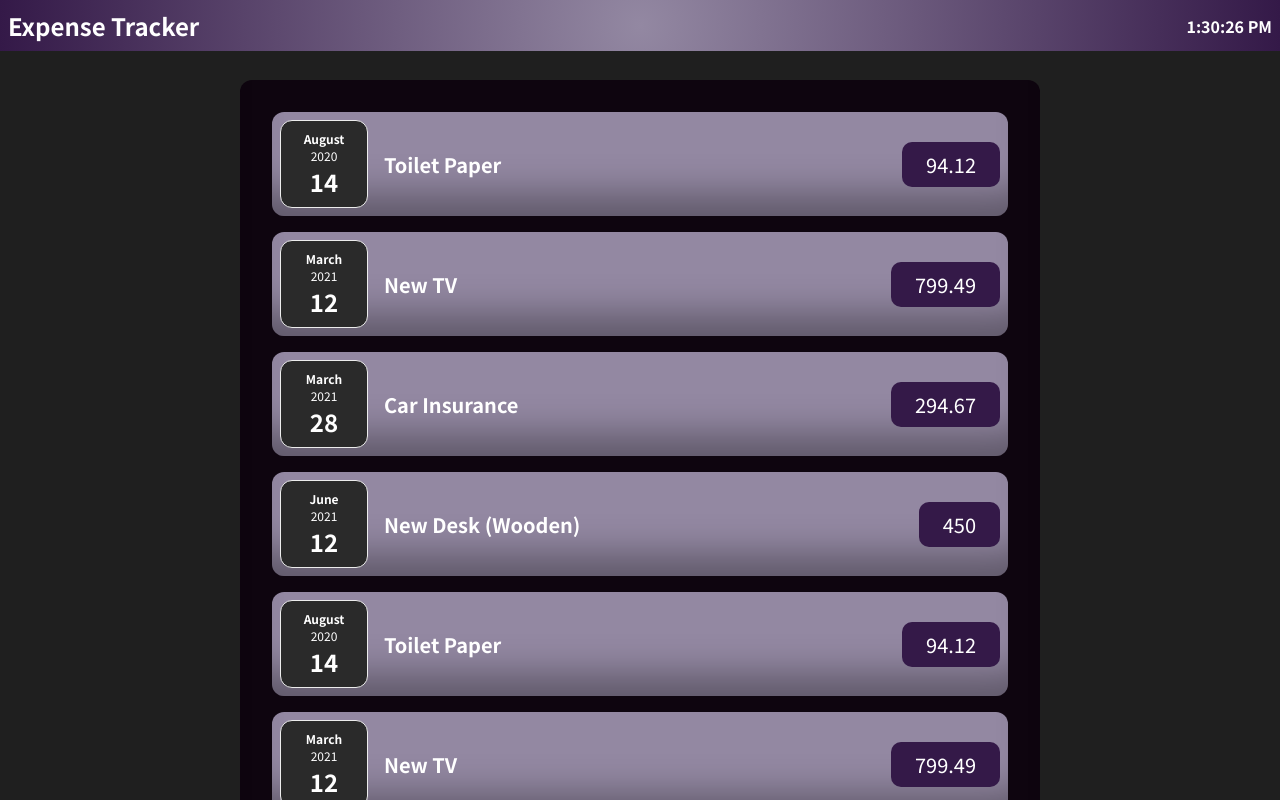
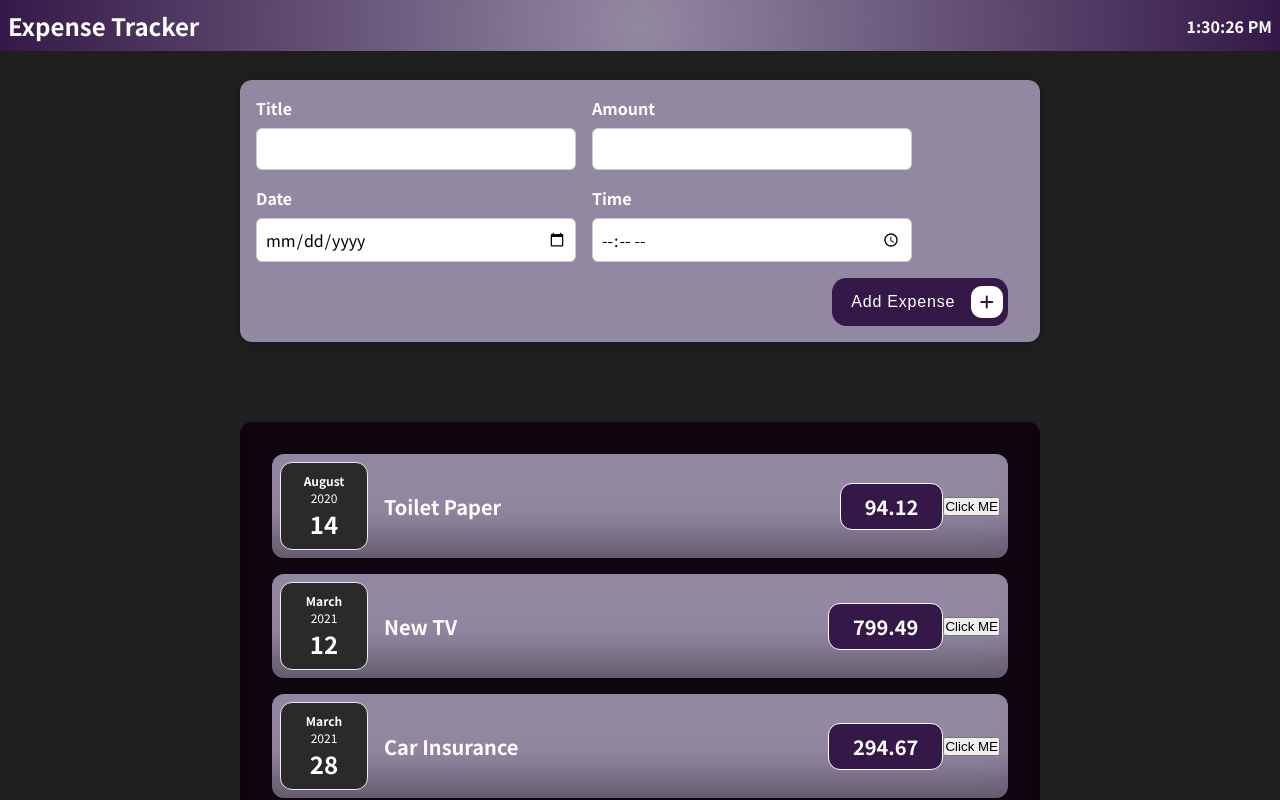
Before and after one commit to rajatdh27/Kharche, a React (Create React App) app: page / in a window 1280 px wide. Shown: the top 800 px of the page. Built offline with nearby package versions, Linux system fonts and the light colour scheme; the HTML template or start-up script is replaced by a standard one.

Commit message:
adding and handling form data

```diff
--- a/public/index.html
+++ b/public/index.html
@@ -7,6 +7,10 @@
     <link rel="apple-touch-icon" sizes="60x60" href="/apple-icon-60x60.png" />
     <link rel="apple-touch-icon" sizes="72x72" href="/apple-icon-72x72.png" />
     <link rel="apple-touch-icon" sizes="76x76" href="/apple-icon-76x76.png" />
+    <link
+      rel="stylesheet"
+      href="https://cdnjs.cloudflare.com/ajax/libs/font-awesome/6.2.1/css/all.min.css"
+    />
     <link
       rel="apple-touch-icon"
       sizes="114x114"
--- a/src/App.js
+++ b/src/App.js
@@ -1,51 +1,38 @@
 import React from "react";
 import Expenses from "./components/Expenses/Expenses";
 import Navbar from "./components/Navbar/Navbar";
+import NewExpense from "./components/New Expense/NewExpense";
 const expenses = [
   {
     id: "e1",
     title: "Toilet Paper",
-    amount: 94.12,
+    amount: "94.12",
     date: new Date(2020, 7, 14),
   },
   { id: "e2", title: "New TV", amount: 799.49, date: new Date(2021, 2, 12) },
   {
     id: "e3",
     title: "Car Insurance",
-    amount: 294.67,
+    amount: "294.67",
     date: new Date(2021, 2, 28),
   },
   {
     id: "e4",
     title: "New Desk (Wooden)",
-    amount: 450,
-    date: new Date(2021, 5, 12),
-  },
-  {
-    id: "e1",
-    title: "Toilet Paper",
-    amount: 94.12,
-    date: new Date(2020, 7, 14),
-  },
-  { id: "e2", title: "New TV", amount: 799.49, date: new Date(2021, 2, 12) },
-  {
-    id: "e3",
-    title: "Car Insurance",
-    amount: 294.67,
-    date: new Date(2021, 2, 28),
-  },
-  {
-    id: "e4",
-    title: "New Desk (Wooden)",
-    amount: 450,
+    amount: "450",
     date: new Date(2021, 5, 12),
   },
 ];
 
 function App() {
+  const newExpenseDataHandler = (data) => {
+    expenses.push(data);
+    console.log(expenses);
+  };
   return (
     <>
       <Navbar />
+      <NewExpense onNewExpenseData={newExpenseDataHandler} />
       <Expenses items={expenses} />
     </>
   );
--- a/src/components/Expenses/ExpenseItems.css
+++ b/src/components/Expenses/ExpenseItems.css
@@ -28,87 +28,17 @@
   color: white;
 }
 
-/*button properties*/
+/*price */
 .expense-item__price {
-  padding: 0.9em 1.6em;
-  border: none;
-  outline: none;
-  color: #fff;
-  font-family: inherit;
-  font-weight: 500;
-  font-size: 17px;
-  cursor: pointer;
-  position: relative;
-  z-index: 0;
+  font-size: 1rem;
+  font-weight: bold;
+  color: white;
+  background-color: #341948;
+  border: 1px solid white;
+  padding: 0.5rem;
   border-radius: 12px;
 }
 
-.expense-item__price::after {
-  content: "";
-  z-index: -1;
-  position: absolute;
-  width: 100%;
-  height: 100%;
-  background-color: #341948;
-  left: 0;
-  top: 0;
-  border-radius: 10px;
-}
-/* glow */
-.expense-item__price::before {
-  content: "";
-  background: linear-gradient(
-    45deg,
-    #695e93,
-    #8155ba,
-    #beafc2,
-    #8155ba,
-    #695e93,
-    #8155ba,
-    #beafc2,
-    #8155ba
-  );
-  position: absolute;
-  top: -2px;
-  left: -2px;
-  background-size: 600%;
-  z-index: -1;
-  width: calc(100% + 4px);
-  height: calc(100% + 4px);
-  filter: blur(8px);
-  animation: glowing 20s linear infinite;
-  transition: opacity 0.3s ease-in-out;
-  border-radius: 10px;
-  opacity: 0;
-}
-
-@keyframes glowing {
-  0% {
-    background-position: 0 0;
-  }
-
-  50% {
-    background-position: 400% 0;
-  }
-
-  100% {
-    background-position: 0 0;
-  }
-}
-
-/* hover */
-.expense-item__price:hover::before {
-  opacity: 1;
-}
-
-.expense-item__price:active:after {
-  background: transparent;
-}
-
-.expense-item__price:active {
-  color: #000;
-  font-weight: bold;
-}
 
 /*for mobile version*/
 
--- a/src/components/Expenses/ExpenseItems.jsx
+++ b/src/components/Expenses/ExpenseItems.jsx
@@ -4,6 +4,9 @@ import ExpenseDate from "./ExpenseDate";
 import Card from "../UI/Card";
 
 function ExpenseItems(props) {
+  const clickHandler = () => {
+    console.log("Hello");
+  };
   return (
     <Card className="expense-item">
       <ExpenseDate date={props.date} />
@@ -11,6 +14,7 @@ function ExpenseItems(props) {
         <h2>{props.title}</h2>
         <div className="expense-item__price">{props.amount}</div>
       </div>
+      <button onClick={clickHandler}>Click ME</button>
     </Card>
   );
 }
--- a/src/components/Expenses/Expenses.jsx
+++ b/src/components/Expenses/Expenses.jsx
@@ -13,7 +13,7 @@ const Expenses = (props) => {
             title={item.title}
             amount={item.amount}
             date={item.date}
-            key={Math.random()}
+            key={item.id}
           />
         );
       })}
--- /dev/null
+++ b/src/components/New Expense/ExpenseForm.css
@@ -0,0 +1,43 @@
+.new-expense__controls {
+  display: flex;
+  flex-wrap: wrap;
+  gap: 1rem;
+  margin-bottom: 1rem;
+  text-align: left;
+}
+
+.new-expense__control label {
+  font-weight: bold;
+  margin-bottom: 0.5rem;
+  display: block;
+}
+
+.new-expense__control input {
+  font: inherit;
+  padding: 0.5rem;
+  border-radius: 6px;
+  border: 1px solid #ccc;
+  width: 20rem;
+  max-width: 100%;
+  min-width: 10rem;
+}
+
+.new-expense__actions {
+  display: flex;
+  justify-content: flex-end;
+}
+
+@media (max-width: 450px) {
+  .new-expense__controls {
+    justify-content: center;
+    align-items: center;
+  }
+  .new-expense__actions {
+    text-align: right;
+  }
+}
+/* @media (max-width: 550px) {
+  .new-expense__control input {
+    width: auto;
+  }
+} */
--- /dev/null
+++ b/src/components/New Expense/ExpenseForm.jsx
@@ -0,0 +1,102 @@
+import React, { useState } from "react";
+import "./ExpenseForm.css";
+
+const ExpenseForm = (props) => {
+  const [userInput, setUserInput] = useState({
+    enteredTitle: "",
+    enteredAmount: "",
+    enteredDate: "",
+    enteredTime: "",
+  });
+  const titleHandler = (e) => {
+    const title = e.target.value;
+    setUserInput((prevState) => {
+      return { ...prevState, enteredTitle: title };
+    });
+  };
+  const amountHandler = (e) => {
+    const amount = e.target.value;
+    setUserInput((prevState) => {
+      return { ...prevState, enteredAmount: amount };
+    });
+  };
+  const dateHandler = (e) => {
+    const date = e.target.value;
+    setUserInput((prevState) => {
+      return { ...prevState, enteredDate: date };
+    });
+  };
+  const timeHandler = (e) => {
+    const time = e.target.value;
+    setUserInput((prevState) => {
+      return { ...prevState, enteredTime: time };
+    });
+  };
+  const submitHandler = (e) => {
+    e.preventDefault();
+    const [year, month, date] = userInput.enteredDate.split("-");
+    const [hour, minute] = userInput.enteredTime.split(":");
+    const expenseDate = {
+      title: userInput.enteredTime,
+      amount: userInput.enteredAmount,
+      date: new Date(year, month - 1, date, hour, minute),
+    };
+    setUserInput(() => {
+      return {
+        enteredTitle: "",
+        enteredAmount: "",
+        enteredDate: "",
+        enteredTime: "",
+      };
+    });
+    props.onSaveExpenseData(expenseDate);
+  };
+  return (
+    <form onSubmit={submitHandler}>
+      <div className="new-expense__controls">
+        <div className="new-expense__control">
+          <label>Title</label>
+          <input
+            type="text"
+            onChange={titleHandler}
+            value={userInput.enteredTitle}
+          />
+        </div>
+        <div className="new-expense__control">
+          <label>Amount</label>
+          <input
+            type="number"
+            onChange={amountHandler}
+            value={userInput.enteredAmount}
+            min="0.01"
+            step="0.01"
+          />
+        </div>
+        <div className="new-expense__control">
+          <label>Date</label>
+          <input
+            type="date"
+            onChange={dateHandler}
+            value={userInput.enteredDate}
+          />
+        </div>
+        <div className="new-expense__control">
+          <label>Time</label>
+          <input
+            type="time"
+            onChange={timeHandler}
+            value={userInput.enteredTime}
+          />
+        </div>
+      </div>
+      <div className="new-expense__actions">
+        <button type="submit">
+          Add Expense
+          <i className="fa-solid fa-plus icon"></i>
+        </button>
+      </div>
+    </form>
+  );
+};
+
+export default ExpenseForm;
--- /dev/null
+++ b/src/components/New Expense/NewExpense.css
@@ -0,0 +1,64 @@
+.new-expense {
+  background-color: #9388a2;
+  padding: 1rem;
+  margin: 5rem auto;
+  width: 50rem;
+  max-width: 95%;
+  border-radius: 12px;
+  text-align: center;
+  box-shadow: 0 1px 8px rgba(0, 0, 0, 0.25);
+}
+
+.new-expense button {
+  background: #341948;
+  color: white;
+  padding: 1.5rem;
+  padding-left: 1.2em;
+  font-size: 1rem;
+  font-weight: 500;
+  border-radius: 0.9em;
+  border: none;
+  letter-spacing: 0.05em;
+  margin-right: 1rem;
+  display: flex;
+  align-items: center;
+  overflow: hidden;
+  position: relative;
+  height: 2.8em;
+  padding-right: 3.3em;
+}
+
+.new-expense button .icon {
+  background: white;
+  color: #341948;
+  font-size: 1rem;
+  margin-left: 1em;
+  position: absolute;
+  display: flex;
+  align-items: center;
+  justify-content: center;
+  height: 2em;
+  width: 2em;
+  border-radius: 0.7em;
+  right: 0.3em;
+  transition: all 0.3s;
+}
+
+.new-expense button:hover .icon {
+  width: calc(100% - 0.6em);
+}
+
+.new-expense button:hover .icon svg {
+  transform: translateX(0.1em);
+}
+
+.new-expense button:active .icon {
+  transform: scale(0.95);
+}
+
+/* @media (max-width: 450px) {
+  .new-expense button {
+    width: 100%;
+    text-align: center;
+  }
+} */
--- /dev/null
+++ b/src/components/New Expense/NewExpense.js
@@ -0,0 +1,21 @@
+import React from "react";
+
+import ExpenseForm from "./ExpenseForm";
+import "./NewExpense.css";
+
+const NewExpense = (props) => {
+  const saveExpenseDataHandler = (data) => {
+    const expenseData = {
+      ...data,
+      id: Math.random().toString(),
+    };
+    props.onNewExpenseData(expenseData);
+  };
+  return (
+    <div className="new-expense">
+      <ExpenseForm onSaveExpenseData={saveExpenseDataHandler} />
+    </div>
+  );
+};
+
+export default NewExpense;
```
Also changed, not shown: src/assests/add-svgrepo-com.svg (added).
